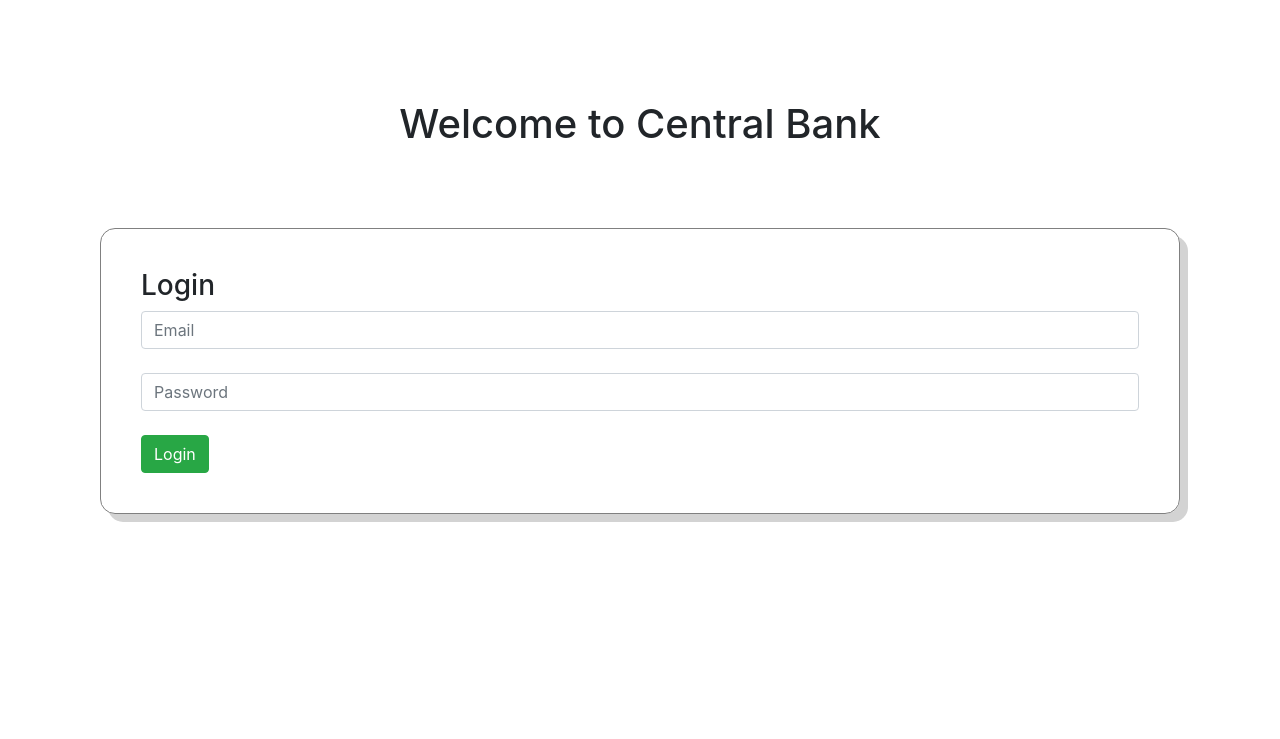
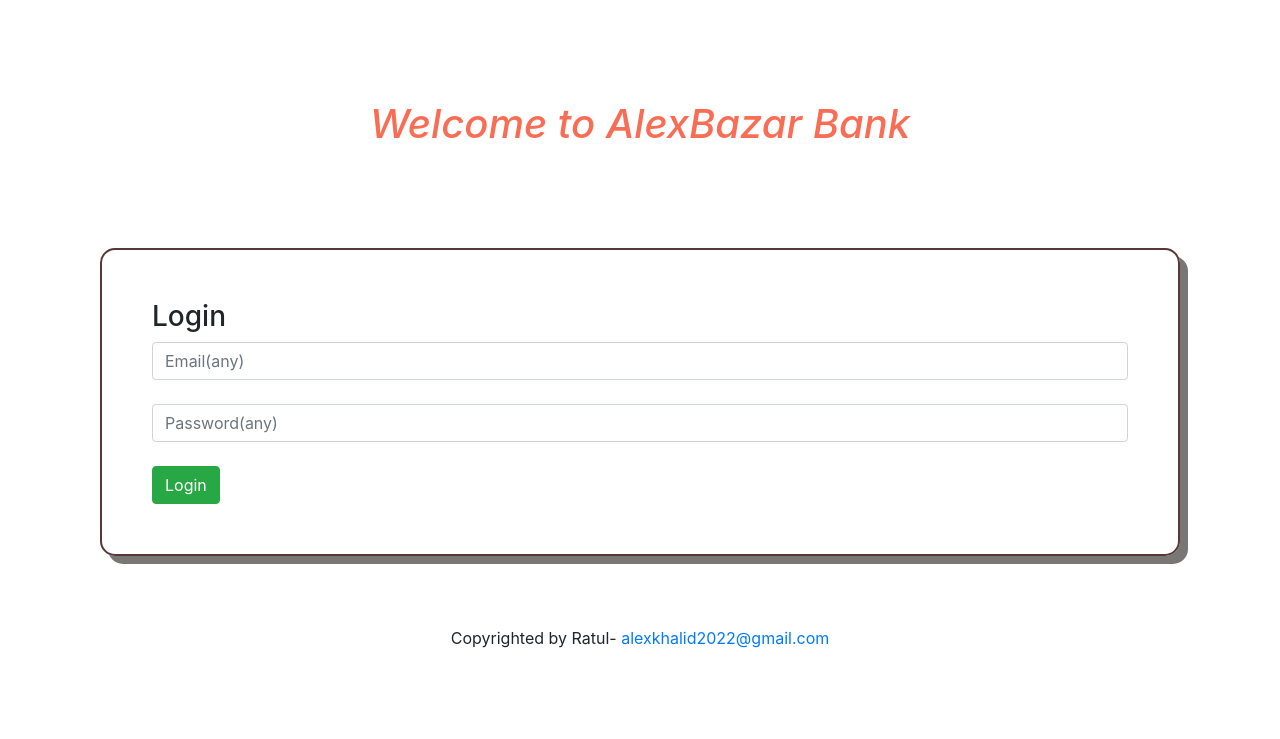
Before and after one commit to alexkhalid/my-bank, a plain HTML site: page index.html in a window 1280 px wide. Drawn offline with nearby package versions, Linux system fonts and the light colour scheme.

Commit message:
Complete bank account portfolio

```diff
--- a/index.html
+++ b/index.html
@@ -9,13 +9,14 @@
     <link rel="stylesheet" href="https://cdn.jsdelivr.net/npm/bootstrap@4.4.1/dist/css/bootstrap.min.css" integrity="sha384-Vkoo8x4CGsO3+Hhxv8T/Q5PaXtkKtu6ug5TOeNV6gBiFeWPGFN9MuhOf23Q9Ifjh" crossorigin="anonymous">
 </head>
 <body>
+    <!-- first page -->
     <div id="login-area">
-        <h1 class="bank-title">Welcome to Central Bank</h1>
+        <h1 class="bank-title">Welcome to AlexBazar Bank</h1>
         <div class="submit-area">
             <h3>Login</h3>
-            <input type="text" class="form-control" placeholder="Email">
+            <input type="text" class="form-control" placeholder="Email(any)">
             <br>
-            <input type="password" class="form-control" placeholder="Password">
+            <input type="password" class="form-control" placeholder="Password(any)">
             <br>
             <button id="login" class="btn btn-success">Login</button>
 
@@ -32,7 +33,7 @@
             <div class="col-md-4 ">
                 <div class="Withdraw status">
                     <h5>Withdraw</h5>
-                     <h2>$00</h2>
+                     <h2>$ <span id="currentWithdraw">00</span> </h2>
                 </div>
             </div>
             <div class="col-md-4">
@@ -86,8 +87,13 @@
             const withdrawBtn = document.getElementById("addWithdraw");
             withdrawBtn.addEventListener("click", function () {
                 const withdrawNumber = getInputNumber("withdrawAmount");
-                console.log(withdrawNumber);
+
+                updateSpanText('currentWithdraw', withdrawNumber)
+                updateSpanText('currentBalance', -1*withdrawNumber)
+                document.getElementById("withdrawAmount").value = "";
             })
+
+
             function getInputNumber(id) {
                 const Amount = document.getElementById(id).value;
                 const amountNumber = parseFloat(Amount);
@@ -101,7 +107,11 @@
             const total = depositNumber + currentNumber;
             document.getElementById(id).innerText = total;
         }
+</script>
+<footer>
+    <p>Copyrighted by Ratul-
+    <a href="alexkhalid2022@gmail.com">alexkhalid2022@gmail.com</a></p>
+  </footer>
 
-    </script>
 </body>
 </html>
--- a/style.css
+++ b/style.css
@@ -4,13 +4,17 @@ padding: 100px;
 }
 .bank-title{
     text-align: center;
+    text-shadow: 10px;
+    color: rgba(248, 84, 55, 0.856);
+    font-weight: 800px;
+    font-style: italic;
 }
 .submit-area{
-    margin-top: 80px;
-    padding: 40px;
-    border: 1px solid grey;
+    margin-top: 100px;
+    padding: 50px;
+    border: 2px solid rgb(87, 55, 55);
     border-radius: 15px;
-    box-shadow: 8px 8px lightgray;
+    box-shadow: 8px 8px rgb(121, 118, 118);
 }
 #transaction-area{
     display: none;
@@ -31,3 +35,7 @@ padding: 100px;
 .Balance{
 background-color: orange;
 }
+footer {
+    text-align:center;
+    padding: 70px;
+  }
```
